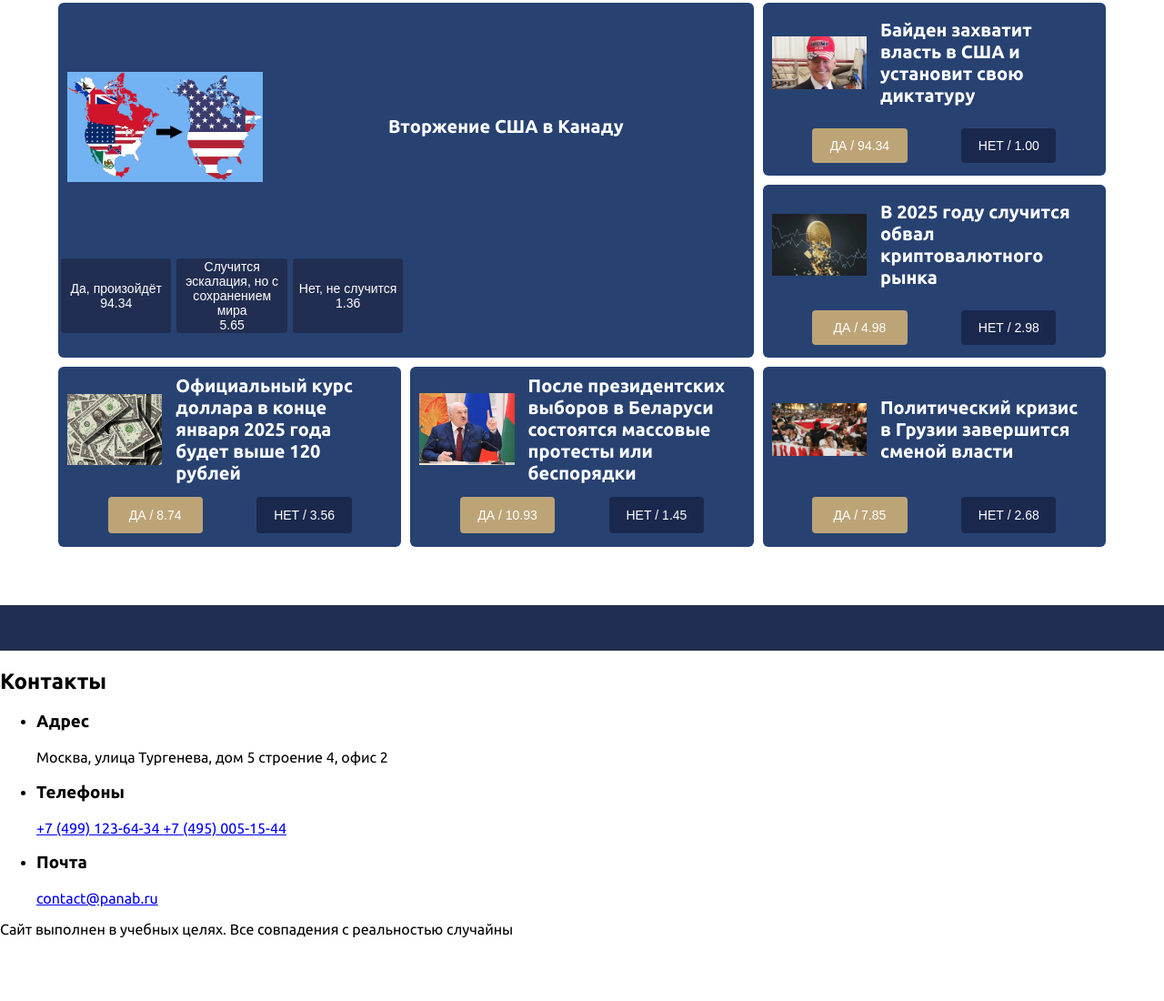
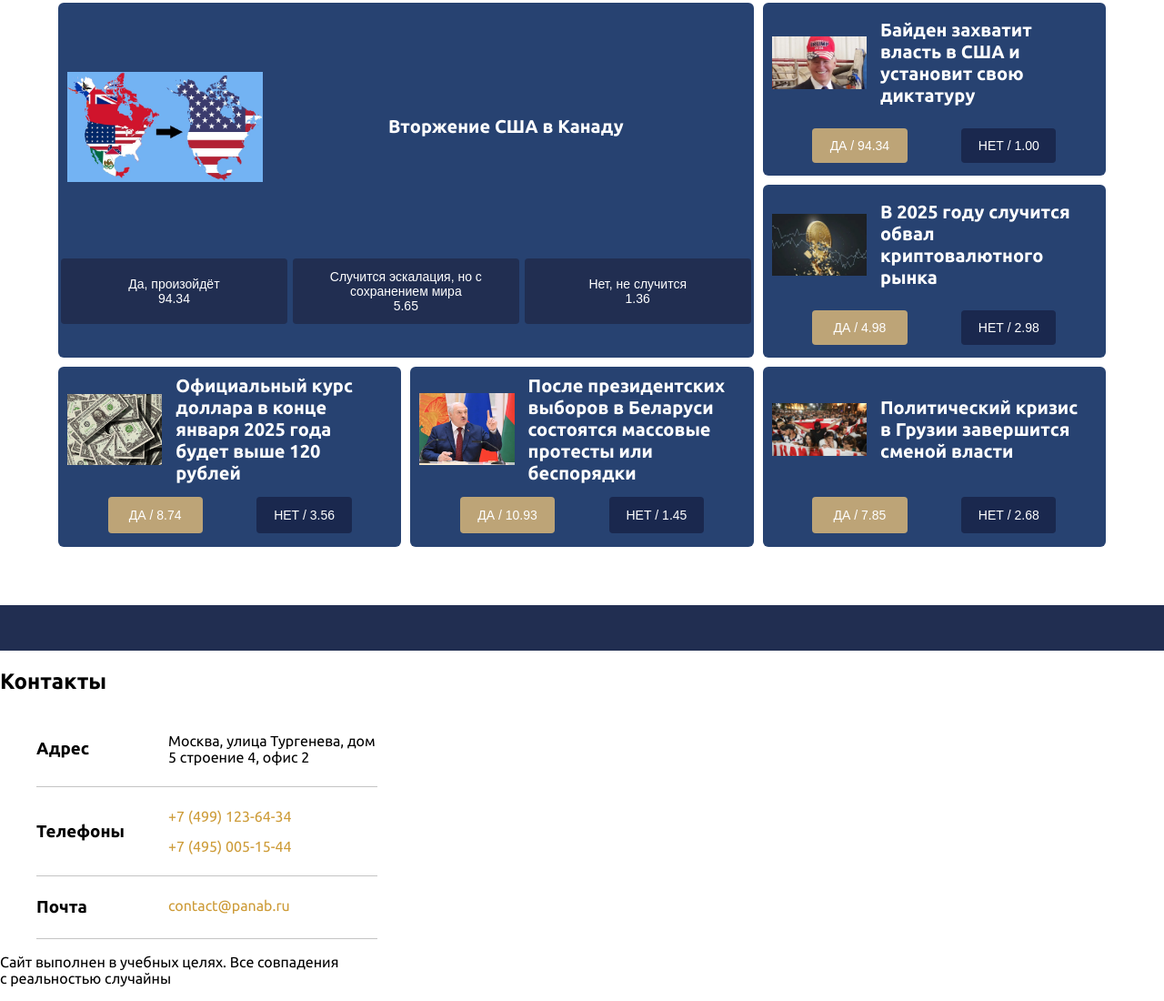
Before and after one commit to panab/index, a plain HTML site: page index.html in a window 1280 px wide. Shown: the part 2488-3588 px from the top of the page at 91% size. Before the commit the page ends 3534 px from the top, so only its background shows below. Drawn offline with Linux system fonts and the light colour scheme.

Commit message:
Add files via upload

```diff
--- a/style.css
+++ b/style.css
@@ -336,7 +336,7 @@ body {
 }
 
 .button-multiple {
-  grid-column: span 1;
+  grid-column: span 2;
   background-color: #212E51;
   border: none;
   color: white;
@@ -570,4 +570,41 @@ hr {
   }
 }
 
+
+.contacts {
+  width: 375px;
+  max-height: 528px;
+}
+.contacts-list {
+  width: 375px;
+}
+.contact-list-item {
+  max-width: 375px;
+  border-bottom: 1px solid #C4C4C4;
+  max-height: 146px;
+  padding-top: 23px;
+  padding-bottom: 23px;
+  display: flex;
+}
+.contacts-header {
+  margin: 0;
+  margin-right: 145px;
+  min-width: 98px;
+  margin-right: 47px;
+  align-self: center;
+}
+.contact-list-link {
+  text-decoration: none;
+  color: #CD9B37;
+  display: block;
+  margin-bottom: 15px;
+  font-weight: normal;
+  padding-top: 0px;
+}
+.contact-list-link:last-child{
+  margin-bottom: 0px;
+}
+.list-name-descr {
+  margin: 0;
+}
 ------------------------------------------
```
